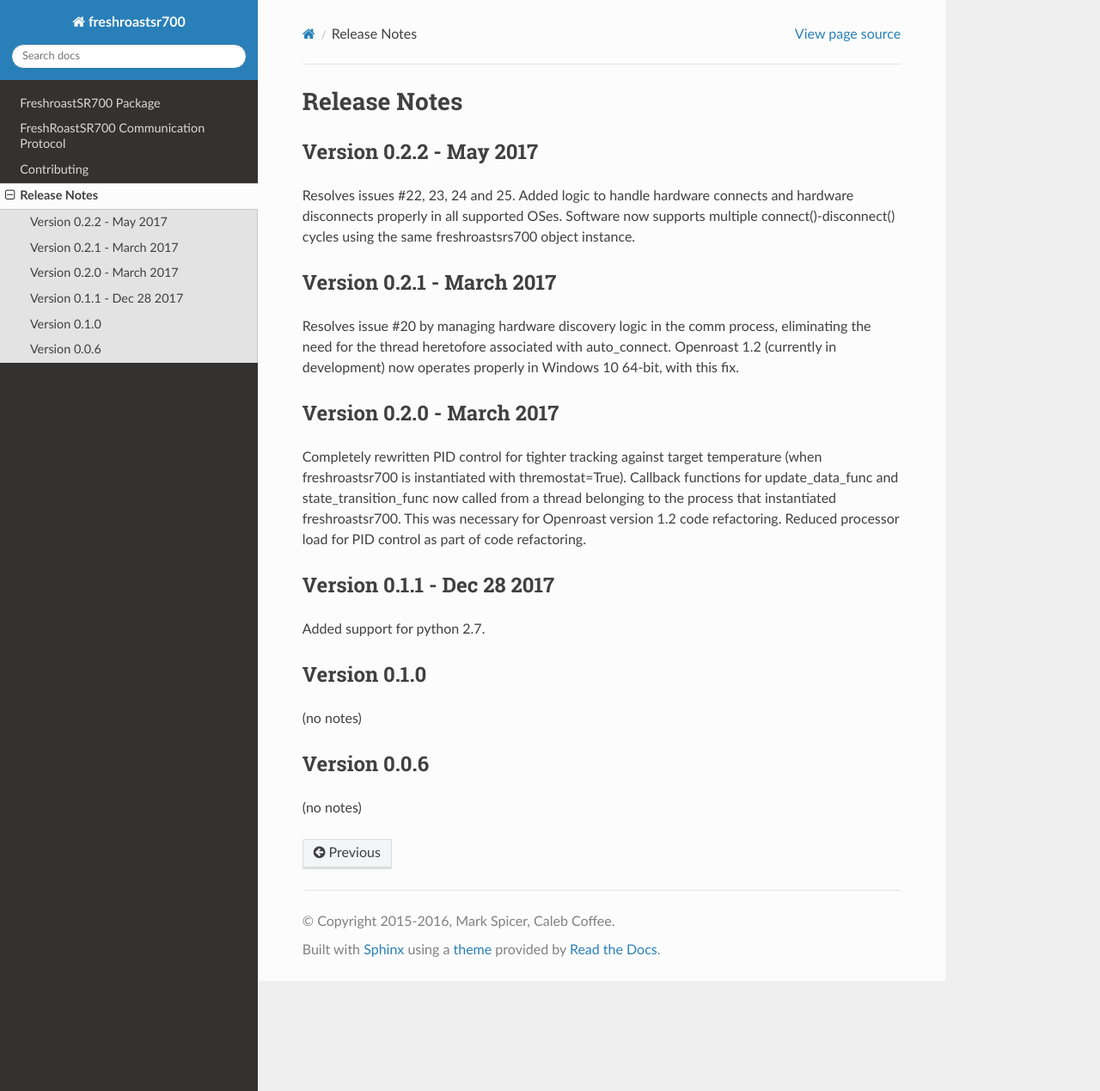
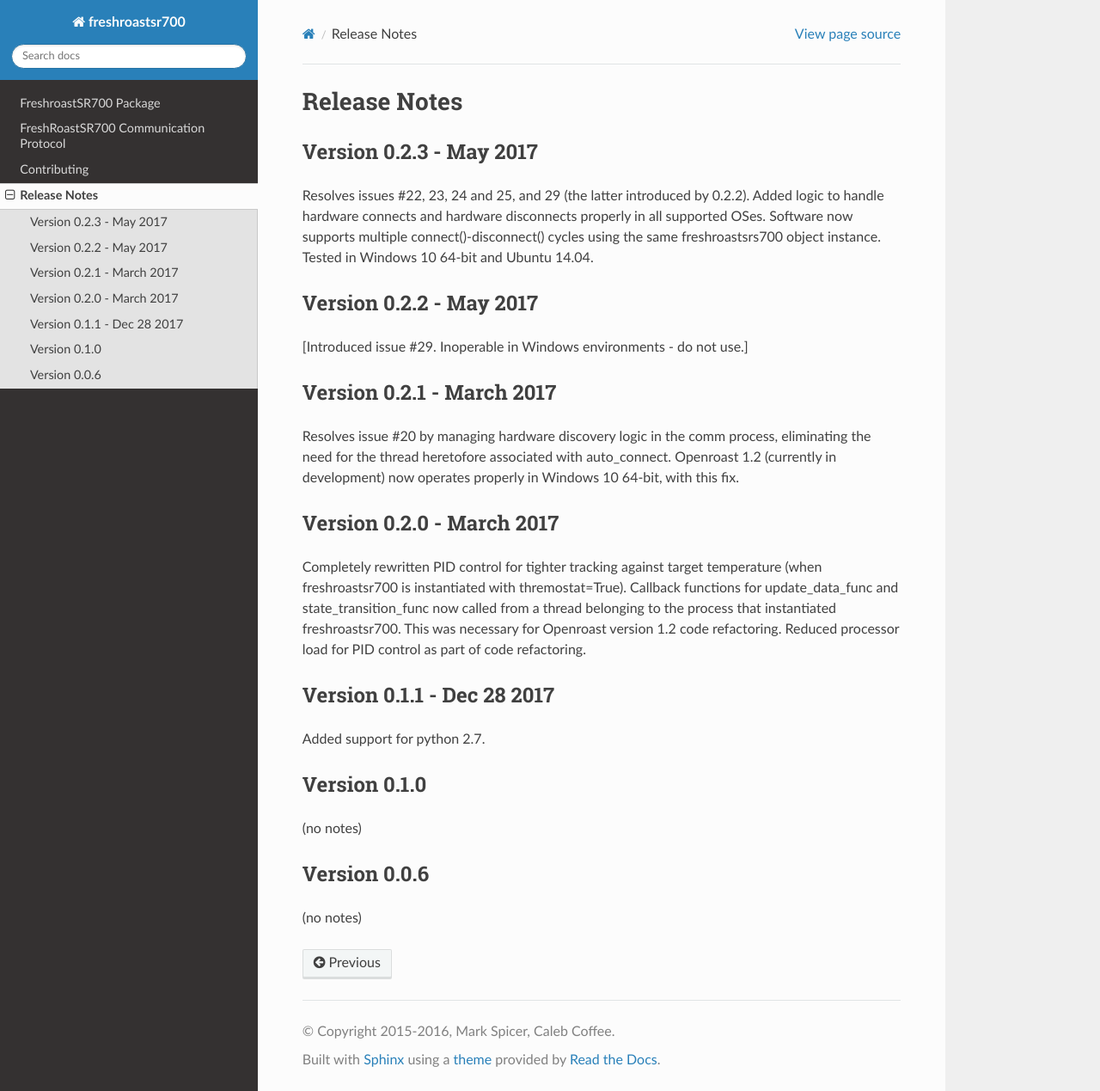
Before and after one commit to Roastero/freshroastsr700, a Sphinx documentation site: the page built from docs/releases.rst, in a window 1280 px wide and 1269 px high. Shown: the whole window at 86% size. Built offline with Sphinx 7.4.7 and the Read the Docs theme 2.0.0, drawn with Linux system fonts in a browser that asks for light colours.

Commit message:
Finalizing 0.2.3 documentation.

```diff
--- a/docs/releases.rst
+++ b/docs/releases.rst
@@ -1,12 +1,18 @@
 Release Notes
 =============
 
+Version 0.2.3 - May 2017
+------------------------
+Resolves issues #22, 23, 24 and 25, and 29 (the latter introduced by
+0.2.2).  Added logic to handle hardware
+connects and hardware disconnects properly in all supported OSes.  Software
+now supports multiple connect()-disconnect() cycles using the same
+freshroastsrs700 object instance. Tested in Windows 10 64-bit and
+Ubuntu 14.04.
+
 Version 0.2.2 - May 2017
 ------------------------
-Resolves issues #22, 23, 24 and 25.  Added logic to handle hardware
-connects and hardware disconnects properly in all supported OSes.  Software
-now supports multiple connect()-disconnect() cycles using the same
-freshroastsrs700 object instance.
+[Introduced issue #29. Inoperable in Windows environments - do not use.]
 
 Version 0.2.1 - March 2017
 --------------------------
```
Also changed, not shown: README.rst (+12 -4 lines).
